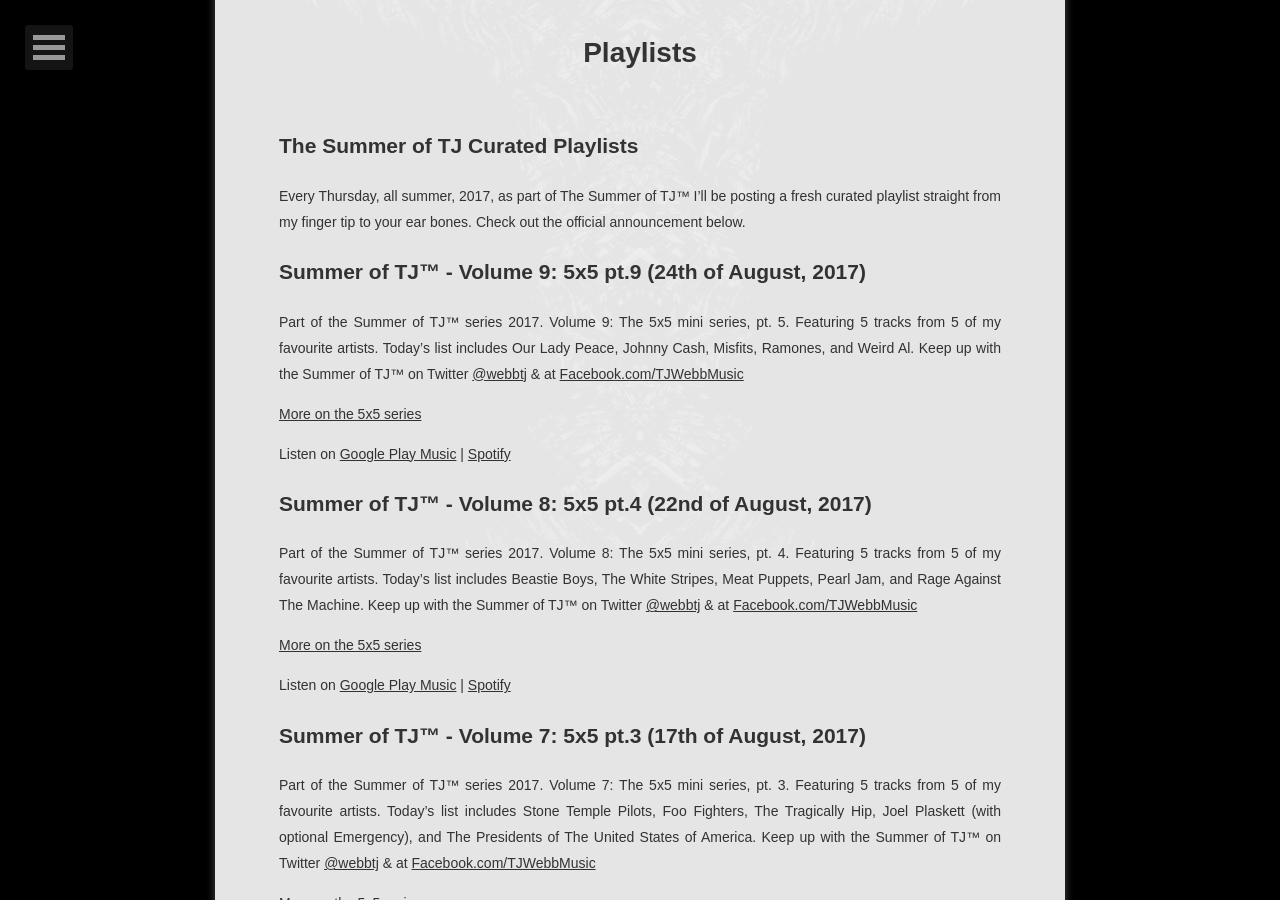
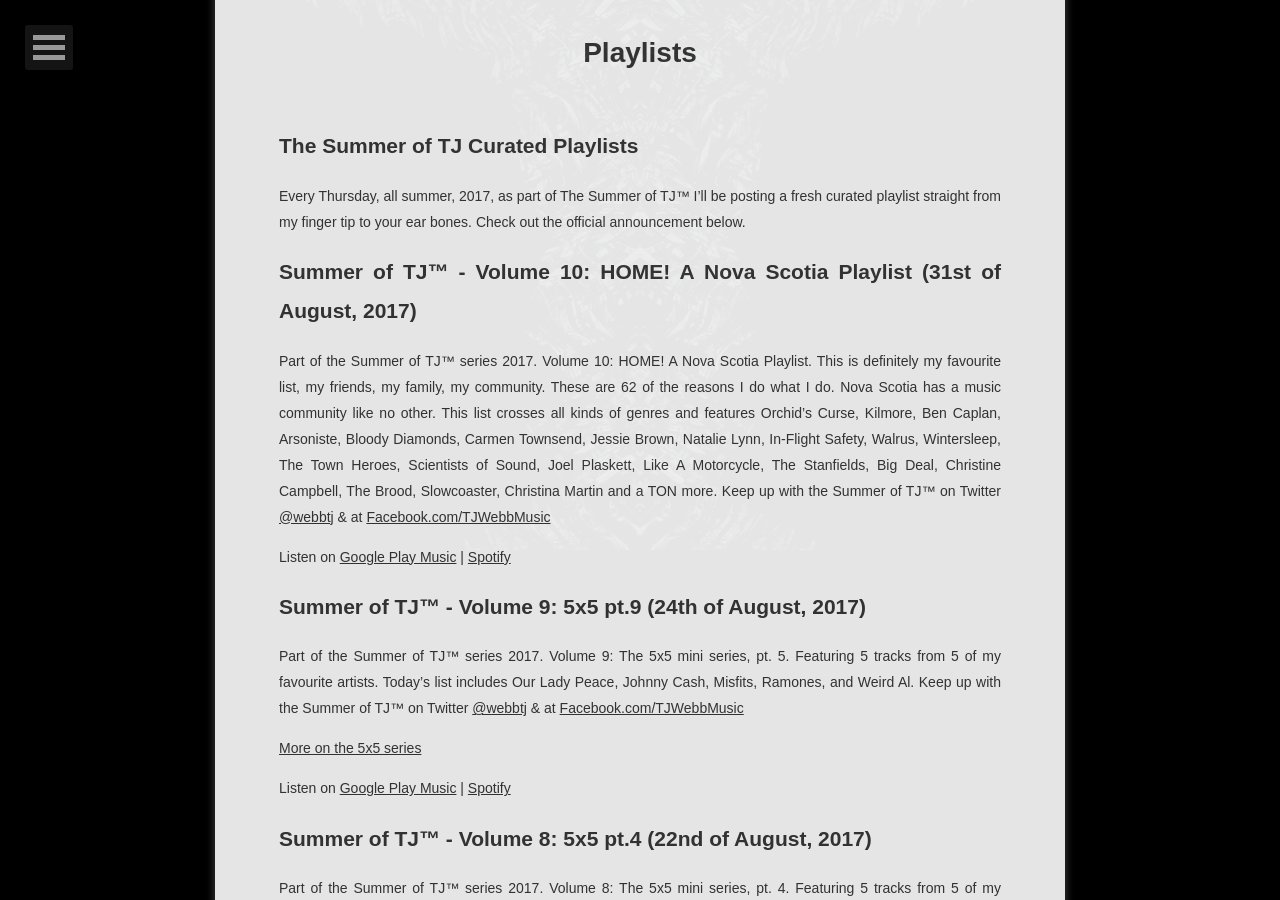
Before and after one commit to webbtj/music-site, a Jekyll site: the page built from playlists.md, in a window 1280 px wide and 900 px high, scrolled down 350 px. Built offline with Jekyll 4.4.1, drawn with Linux system fonts in a browser that asks for light colours; some web fonts are replaced.

Commit message:
add ns playlist

```diff
--- a/playlists.md
+++ b/playlists.md
@@ -14,6 +14,22 @@
 Every Thursday, all summer, 2017, as part of The Summer of TJ™ I'll be posting a
 fresh curated playlist straight from my finger tip to your ear bones. Check out
 the official announcement below.
+
+## Summer of TJ™ - Volume 10: HOME! A Nova Scotia Playlist (31st of August, 2017)
+
+Part of the Summer of TJ™ series 2017. Volume 10: HOME! A Nova Scotia Playlist.
+This is definitely my favourite list, my friends, my family, my community. These
+are 62 of the reasons I do what I do. Nova Scotia has a music community like no
+other. This list crosses all kinds of genres and features Orchid's Curse,
+Kilmore, Ben Caplan, Arsoniste, Bloody Diamonds, Carmen Townsend, Jessie Brown,
+Natalie Lynn, In-Flight Safety, Walrus, Wintersleep, The Town Heroes, Scientists
+of Sound, Joel Plaskett, Like A Motorcycle, The Stanfields, Big Deal, Christine
+Campbell, The Brood, Slowcoaster, Christina Martin and a TON more. Keep up with
+the Summer of TJ™ on Twitter [@webbtj](http://twitter.com/webbtj) & at
+[Facebook.com/TJWebbMusic](http://facebook.com/TJWebbMusic)
+
+Listen on [Google Play Music](https://goo.gl/nAuDBG) |
+[Spotify](https://goo.gl/51ipxA)
 
 ## Summer of TJ™ - Volume 9: 5x5 pt.9 (24th of August, 2017)
 
```
